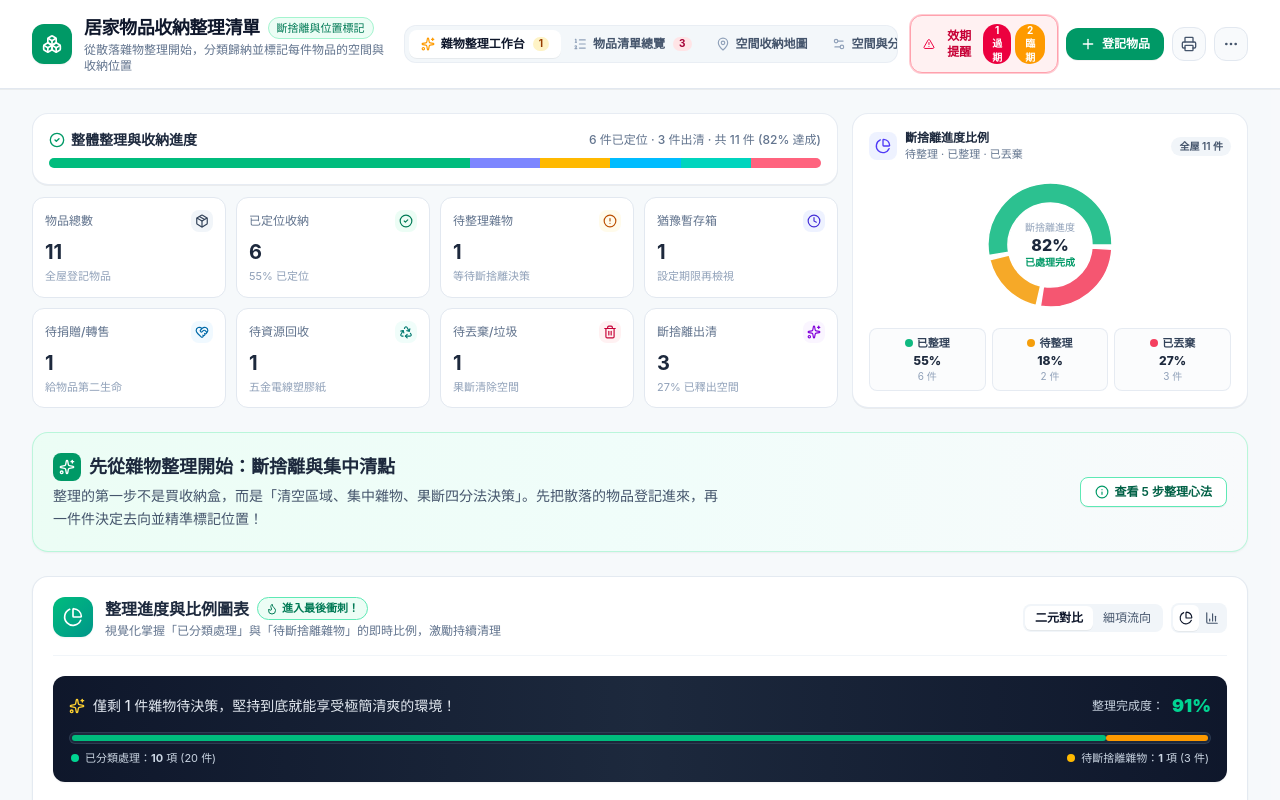
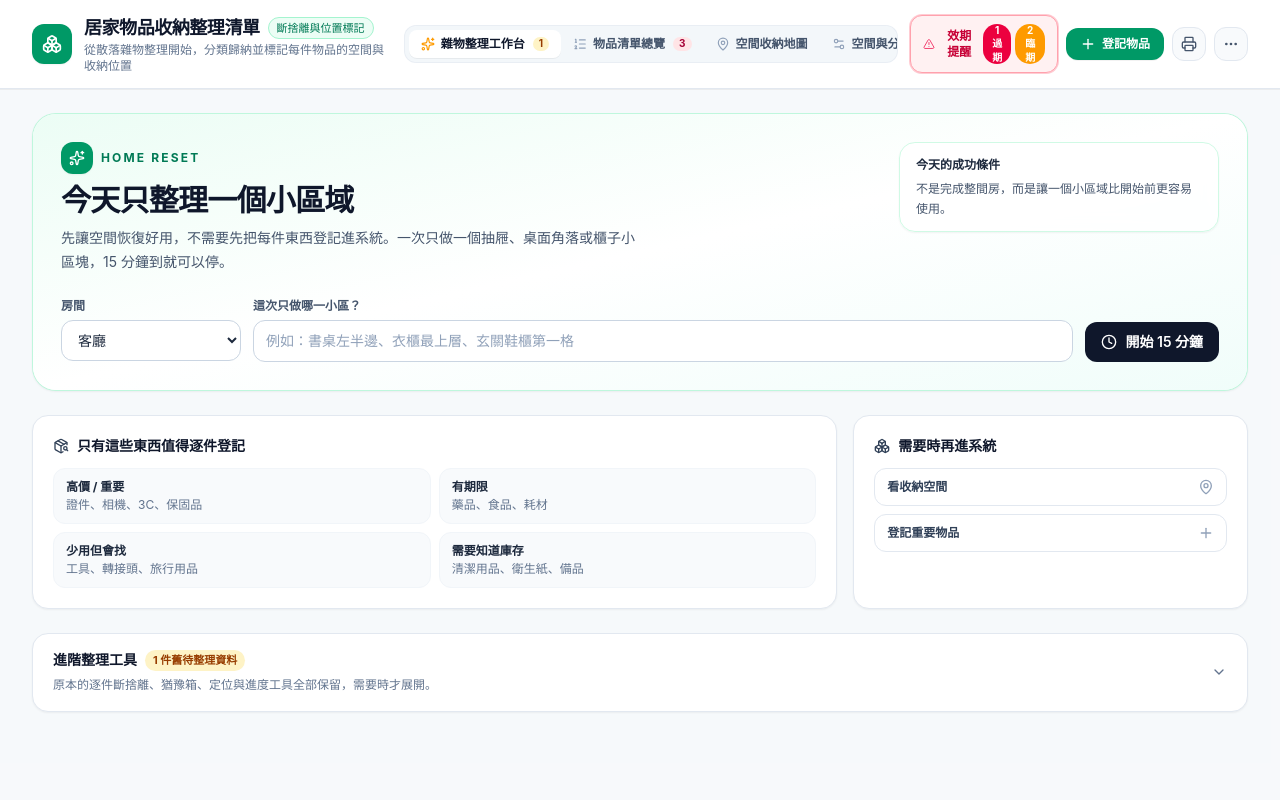
Before and after one commit to Lance99501/gemini-home-storage, a React (Vite) app: page / in a window 1280 px wide. Shown: the top 800 px of the page. Built offline with nearby package versions, Linux system fonts and the light colour scheme.

Commit message:
feat: make Home Reset the primary declutter flow

```diff
--- a/src/App.tsx
+++ b/src/App.tsx
@@ -12,7 +12,7 @@ import {
 } from './utils/storage';
 import { Header } from './components/Header';
 import { StatsBar } from './components/StatsBar';
-import { DeclutterWorkbench } from './components/DeclutterWorkbench';
+import { HomeResetView } from './components/HomeResetView';
 import { ItemListView } from './components/ItemListView';
 import { SpaceExplorerView } from './components/SpaceExplorerView';
 import { SpaceCategoryManager } from './components/SpaceCategoryManager';
@@ -182,7 +182,7 @@ export default function App() {
     setIsItemModalOpen(true);
   };
 
-  // Handler: Filter selection from StatsBar
+  // Filter selection from StatsBar
   const handleSelectStatusFromStats = (status: string) => {
     setFilterState(prev => ({ ...prev, status }));
     // If user clicks a stat card, jump to inventory tab so they can see matching items
@@ -330,16 +330,18 @@ export default function App() {
 
       {/* Main Container */}
       <main className="max-w-7xl mx-auto w-full px-4 sm:px-6 lg:px-8 py-6 flex-1">
-        {/* High-level Stats Overview Bar */}
-        <StatsBar
-          items={items}
-          selectedStatus={filterState.status}
-          onSelectStatus={handleSelectStatusFromStats}
-        />
+        {/* Inventory status is useful in management views, but intentionally hidden from Home Reset. */}
+        {activeTab !== 'declutter' && (
+          <StatsBar
+            items={items}
+            selectedStatus={filterState.status}
+            onSelectStatus={handleSelectStatusFromStats}
+          />
+        )}
 
         {/* View Switcher based on Active Tab */}
         {activeTab === 'declutter' && (
-          <DeclutterWorkbench
+          <HomeResetView
             items={items}
             rooms={rooms}
             categories={categories}
@@ -347,6 +349,12 @@ export default function App() {
             onBatchAddClutter={handleBatchAddClutter}
             onDeleteItem={handleDeleteItem}
             onSwitchToInventory={() => setActiveTab('inventory')}
+            onSwitchToSpaces={() => setActiveTab('spaces')}
+            onAddImportantItem={() => {
+              setItemToEdit(null);
+              setInitialLocation(undefined);
+              setIsItemModalOpen(true);
+            }}
           />
         )}
 
```
